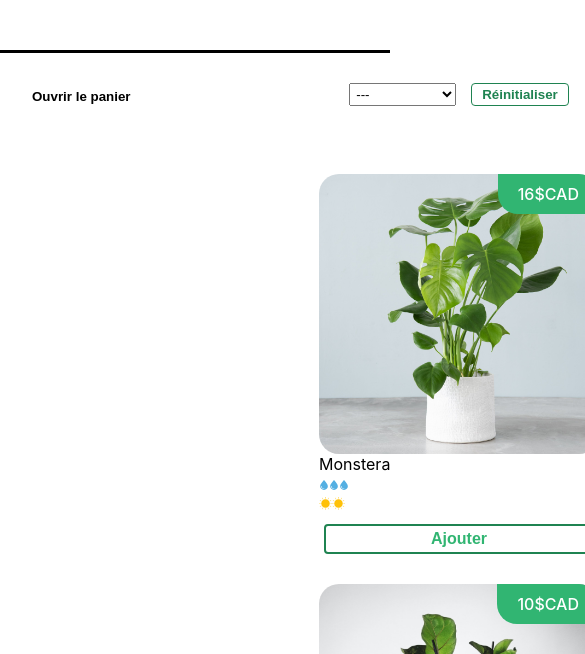
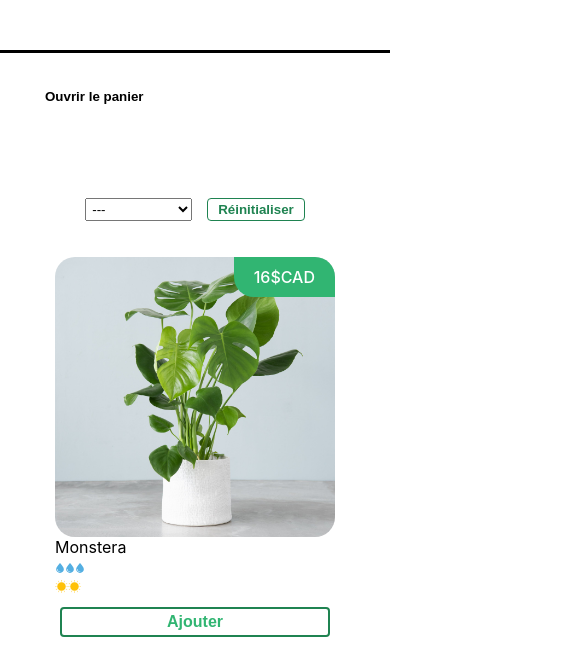
Before and after one commit to Ibikivan/laMaisonJungle, a React app: page / in a window 390 px wide. Shown: the part 140-794 px from the top of the page, 585 px wide, since content can reach past the window. Built offline with nearby package versions, Linux system fonts and the light colour scheme.

Commit message:
Adding responsive media querries

```diff
--- a/src/styles/App.css
+++ b/src/styles/App.css
@@ -2,3 +2,10 @@
     display: flex;
     flex-direction: row;
 }
+
+@media (max-width: 550px) {
+    .lmj-main {
+        flex-direction: column;
+        align-items: center;
+    }
+}
--- a/src/styles/Cart.css
+++ b/src/styles/Cart.css
@@ -28,7 +28,6 @@
     border: none;
     font-weight: 600;
     cursor: pointer;
-    align-self: self-end;
     padding: 0;
 	color: white;
 	align-self: flex-end;
@@ -141,3 +140,23 @@
         opacity: 1;
     }
 }
+
+@media (max-width: 550px) {
+    .lmj-cart {
+        width: 100%;
+        min-height: 282px;
+        padding: 0;
+    }
+
+    .lmj-cart-toggle-button {
+        padding: 32px 32px 0 0;
+    }
+
+    .lmj-cart > div {
+        padding: 0 32px 32px 32px;
+    }
+
+    .lmj-cart-closed > button {
+        padding: 0 32px 32px 0;
+    }
+}
--- a/src/styles/PlantItemModalContent.css
+++ b/src/styles/PlantItemModalContent.css
@@ -59,7 +59,7 @@
     height: 35px;
 }
 
-@media (max-height: 736px) {
+@media (max-width: 450px), (max-height: 736px) {
     .modal-content-cover {
         width: 350px;
         height: 350px;
--- a/src/styles/ShoppingList.css
+++ b/src/styles/ShoppingList.css
@@ -61,3 +61,13 @@
 	height: 390px;
 	position: relative;
 }
+
+@media (max-width: 550px) {
+    .lmj-plant-list {
+		padding: 0;
+	}
+
+	.lmj-shoppingList-item {
+		margin: 10px 10px;
+	}
+}
```
